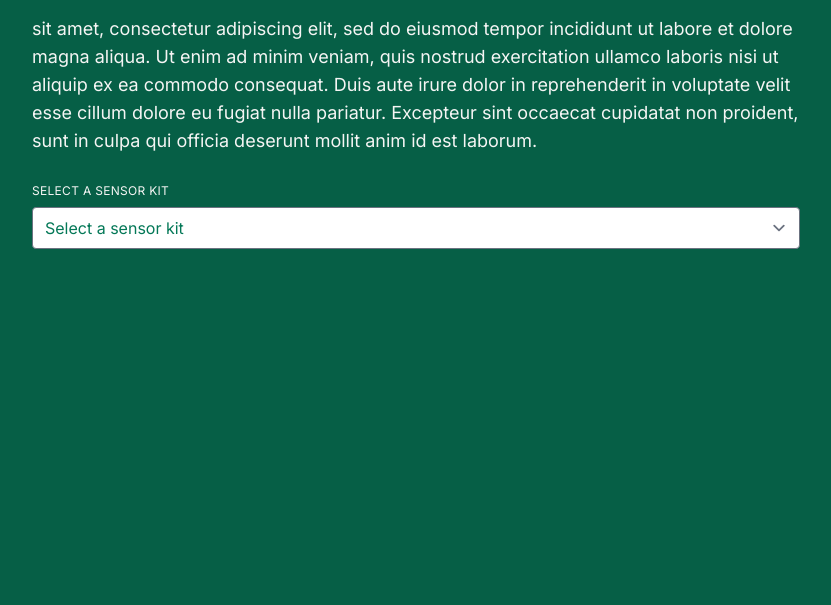
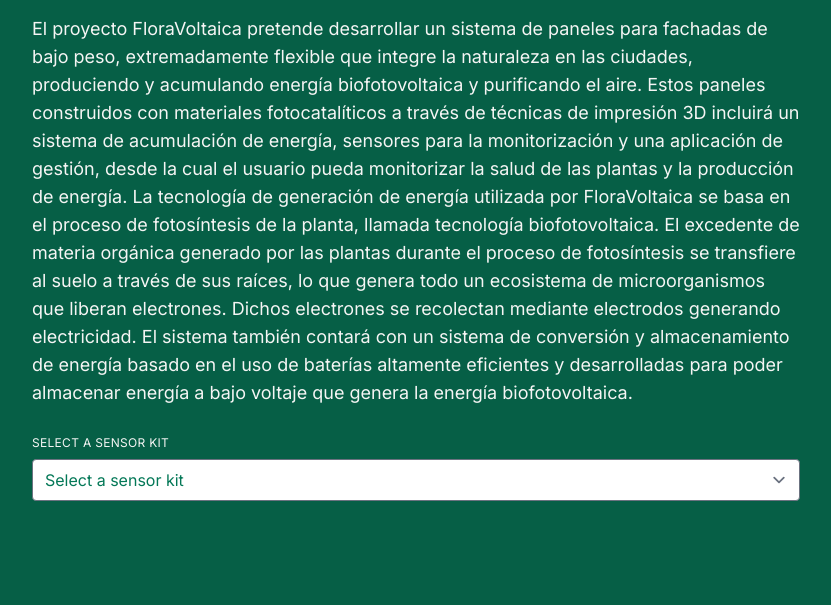
Before and after one commit to antoine3000/floravoltaica, a website built with Vite: page index.html in a window 1280 px wide. Shown: the part 117-722 px from the top of the page, without its empty margins (16-847 px from the left). Built offline with nearby package versions, Linux system fonts and the light colour scheme; files whose address does not match are found by name.

Commit message:
Update index.html

```diff
--- a/index.html
+++ b/index.html
@@ -13,7 +13,7 @@
         <!-- <img src="./src/assets/smartcitizen.png" alt="Floravoltaica" class="header__logo"> -->
         <h1 class="header__title"><a href="/">Floravoltaica</a></h1>
         <h2 class="header__desc">
-           sit amet, consectetur adipiscing elit, sed do eiusmod tempor incididunt ut labore et dolore magna aliqua. Ut enim ad minim veniam, quis nostrud exercitation ullamco laboris nisi ut aliquip ex ea commodo consequat. Duis aute irure dolor in reprehenderit in voluptate velit esse cillum dolore eu fugiat nulla pariatur. Excepteur sint occaecat cupidatat non proident, sunt in culpa qui officia deserunt mollit anim id est laborum.
+           El proyecto FloraVoltaica pretende desarrollar un sistema de paneles para fachadas de bajo peso, extremadamente flexible que integre la naturaleza en las ciudades, produciendo y acumulando energía biofotovoltaica y purificando el aire. Estos paneles construidos con materiales fotocatalíticos a través de técnicas de impresión 3D incluirá un sistema de acumulación de energía, sensores para la monitorización y una aplicación de gestión, desde la cual el usuario pueda monitorizar la salud de las plantas y la producción de energía. La tecnología de generación de energía utilizada por FloraVoltaica se basa en el proceso de fotosíntesis de la planta, llamada tecnología biofotovoltaica. El excedente de materia orgánica generado por las plantas durante el proceso de fotosíntesis se transfiere al suelo a través de sus raíces, lo que genera todo un ecosistema de microorganismos que liberan electrones. Dichos electrones se recolectan mediante electrodos generando electricidad. El sistema también contará con un sistema de conversión y almacenamiento de energía basado en el uso de baterías altamente eficientes y desarrolladas para poder almacenar energía a bajo voltaje que genera la energía biofotovoltaica.
         </h2>
       </header>
 
```
